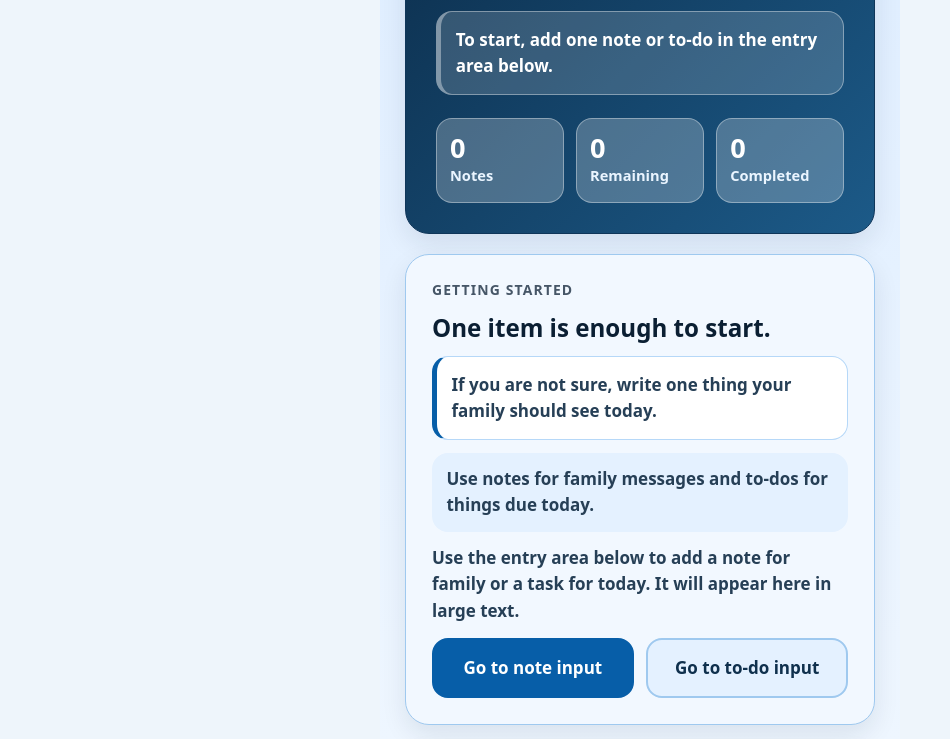
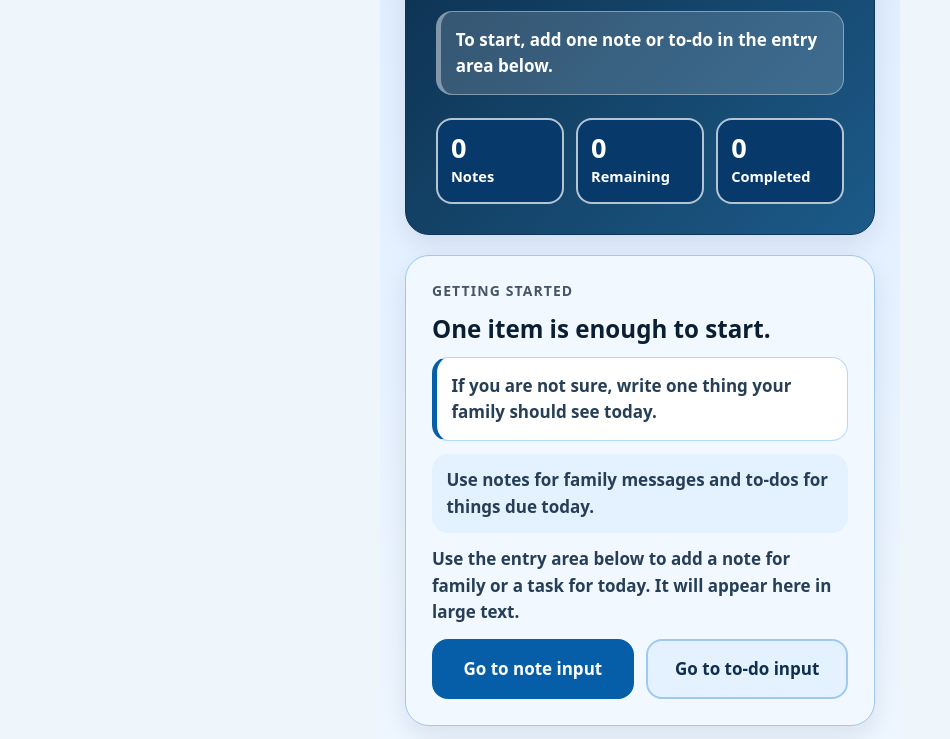
Before and after one commit to tabisurushosai/big-memo, a website built with Vite: page index.html in a window 1280 px wide. Shown: the part 202-941 px from the top of the page, without its empty margins (0-950 px from the left). Built offline with nearby package versions, Linux system fonts and the light colour scheme; some packages are replaced by stand-ins of ours.

Commit message:
Improve popup accessibility (#38)
Co-authored-by: Cursor Agent <cursoragent@cursor.com>
Co-authored-by: tabisurushosai <tabisurushosai@users.noreply.github.com>

```diff
--- a/src/i18n.ts
+++ b/src/i18n.ts
@@ -31,6 +31,7 @@ const jaMessages = {
   firstGuideTodoAction: "やること入力欄へ",
   skipNavigationLabel: "キーボード移動",
   skipToEditor: "入力欄へ移動",
+  skipToNotes: "メモ一覧へ移動",
   skipToTodos: "やること一覧へ移動",
   emptyNotes: "まだメモはありません。",
   emptyNotesDetail:
@@ -122,6 +123,7 @@ const messages = {
     firstGuideTodoAction: "Go to to-do input",
     skipNavigationLabel: "Keyboard navigation",
     skipToEditor: "Skip to input area",
+    skipToNotes: "Skip to notes list",
     skipToTodos: "Skip to to-do list",
     emptyNotes: "No notes yet.",
     emptyNotesDetail:
--- a/src/main.ts
+++ b/src/main.ts
@@ -120,6 +120,7 @@ function render(): void {
     <p class="sr-only" role="status" aria-live="polite" aria-atomic="true">${escapeHtml(announcement)}</p>
     <nav class="skip-links" aria-label="${escapeHtml(t("skipNavigationLabel"))}">
       <a class="skip-link" href="#editor-heading">${escapeHtml(t("skipToEditor"))}</a>
+      <a class="skip-link" href="#notes-heading">${escapeHtml(t("skipToNotes"))}</a>
       <a class="skip-link" href="#todos-heading">${escapeHtml(t("skipToTodos"))}</a>
     </nav>
     <section class="hero">
@@ -227,7 +228,7 @@ function renderNote(note: Note): string {
     const editHelpId = `note-edit-help-${note.id}`;
     return `
       <article class="card" role="listitem">
-        <textarea class="edit-field" data-note-edit="${escapeHtml(note.id)}" rows="4" maxlength="500" aria-label="${escapeHtml(t("noteLabel"))}" aria-describedby="${escapeHtml(editHelpId)}">${escapeHtml(note.text)}</textarea>
+        <textarea class="edit-field" data-note-edit="${escapeHtml(note.id)}" rows="4" maxlength="500" aria-label="${escapeHtml(t("noteLabel"))}" aria-describedby="${escapeHtml(editHelpId)}" aria-keyshortcuts="Escape Control+Enter Meta+Enter">${escapeHtml(note.text)}</textarea>
         <p id="${escapeHtml(editHelpId)}" class="sr-only">${t("editKeyboardHelp")}</p>
         <div class="actions" role="group" aria-label="${escapeHtml(t("editActionsLabel"))}">
           <button data-action="save-note" data-id="${escapeHtml(note.id)}">${t("save")}</button>
@@ -277,7 +278,7 @@ function renderTodo(todo: Todo): string {
     const editHelpId = `todo-edit-help-${todo.id}`;
     return `
       <article class="card todo-card" role="listitem">
-        <input class="edit-field" data-todo-edit="${escapeHtml(todo.id)}" type="text" maxlength="160" value="${escapeHtml(todo.text)}" aria-label="${escapeHtml(t("todoLabel"))}" aria-describedby="${escapeHtml(editHelpId)}" />
+        <input class="edit-field" data-todo-edit="${escapeHtml(todo.id)}" type="text" maxlength="160" value="${escapeHtml(todo.text)}" aria-label="${escapeHtml(t("todoLabel"))}" aria-describedby="${escapeHtml(editHelpId)}" aria-keyshortcuts="Escape Control+Enter Meta+Enter" />
         <p id="${escapeHtml(editHelpId)}" class="sr-only">${t("editKeyboardHelp")}</p>
         <div class="actions" role="group" aria-label="${escapeHtml(t("editActionsLabel"))}">
           <button data-action="save-todo" data-id="${escapeHtml(todo.id)}">${t("save")}</button>
--- a/src/styles.css
+++ b/src/styles.css
@@ -328,10 +328,10 @@ h2 {
   gap: 0.2rem;
   min-height: 5rem;
   align-content: center;
-  border: 1px solid rgb(255 255 255 / 36%);
+  border: 2px solid rgb(255 255 255 / 70%);
   border-radius: var(--radius-sm);
   padding: 0.85rem 0.75rem;
-  background: rgb(255 255 255 / 24%);
+  background: #073a6b;
 }
 
 .summary-value {
@@ -341,7 +341,7 @@ h2 {
 }
 
 .summary-label {
-  color: #eaf5ff;
+  color: #ffffff;
   font-size: 0.86rem;
   font-weight: 800;
 }
```
